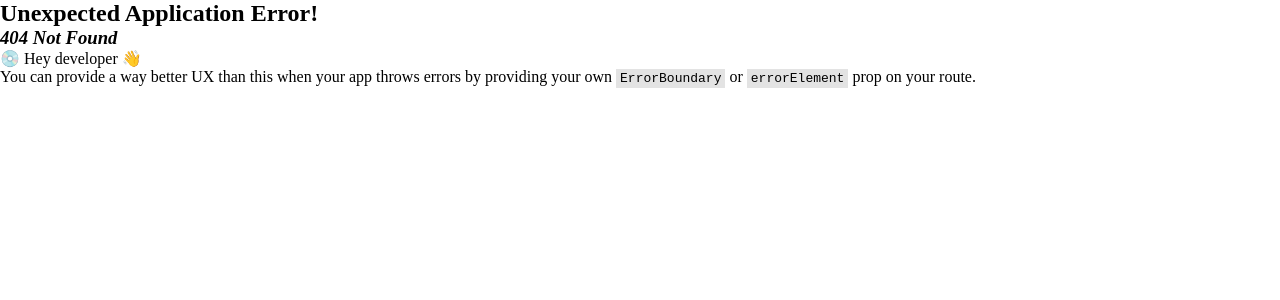
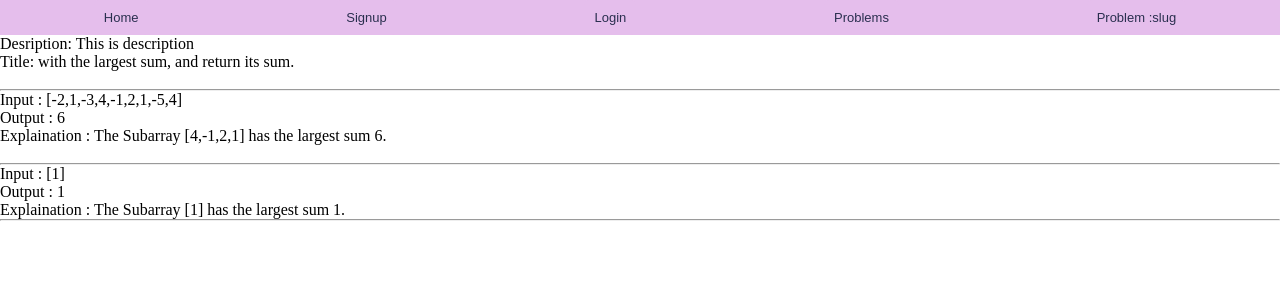
Before and after one commit to hkirat/react-assignment, a React (Vite) app: page /problems/slug in a window 1280 px wide. Before the commit this address had no page. Shown: the top 300 px of the page. Built offline with nearby package versions, Linux system fonts and the light colour scheme.

Commit message:
feat: Better Routing

```diff
--- a/src/App.jsx
+++ b/src/App.jsx
@@ -1,30 +1,36 @@
 import React from "react";
 import "./index.css";
-import {Link}from 'react-router-dom';
+import { Routes, Route, Outlet, Link } from 'react-router-dom';
+import Signup from "./components/signup/Signup";
+import Login from "./components/login/login";
+import Problems from "./components/problemset/all/problems";
+import Problemslug from "./components/problemset/problem_slug/problem-slug";
+import Navbar from "./components/navbar/Navbar";
 const Landingpage = () => {
   return (
     <>
-      <div className="landingPage-buttons">
-        <Link to="/signup">
-          <button id="button">Signup</button>
-        </Link>
+      <Routes>
+        <Route path="/" element={<Home/>} />
+        <Route path="signup" element={<Signup />} />
+        <Route path="login" element={<Login />} />
+        <Route path="problems/all" element={<Problems />} />
+        <Route path="problems/slug" element={<Problemslug />} />
+      </Routes>
 
-        <Link to="/login">
-          <button id="button">Login</button>
-        </Link>
 
-         <Link to="/problems/all">
-          <button id="button">Problems</button>
-        </Link>
 
-         <Link to="/problem-slug">
-          <button id="button">Problem :slug</button>
-        </Link>
-
-      </div>
-      <div className="shitcode"><p>SHIT-CODE</p></div>
     </>
-  );
+  )
 };
 
+const Home = () =>{
+  return (
+    <>
+    <Navbar/>
+    <div className="shitcode"><p>SHITCODE</p></div>
+    </>
+  )
+}
+
+
 export default Landingpage;
--- a/src/components/login/login.jsx
+++ b/src/components/login/login.jsx
@@ -1,6 +1,8 @@
+import Navbar from "../navbar/Navbar"
 const Login = () => {
 return(
     <>
+        <Navbar/>
 	<div className="signup">
 	<span id="signupelement">email </span><input  placeholder="email"/> <br/> <br/>
 	<span id="signupelement">password</span> <input placeholder="password"/> <br/>
--- /dev/null
+++ b/src/components/navbar/Navbar.jsx
@@ -0,0 +1,32 @@
+import {Routes, Route , Outlet , Link}from 'react-router-dom';
+const Navbar = () => {
+  return(
+    <>
+    <div className="landingPage-buttons">
+
+	<Link to="/">
+    <button id="button">Home</button>
+    </Link>
+
+		<Link to="/signup">
+    <button id="button">Signup</button>
+    </Link>
+
+    <Link to="/login">
+    <button id="button">Login</button>
+    </Link>
+
+    <Link to="/problems/all">
+    <button id="button">Problems</button>
+    </Link>
+
+    <Link to="/problems/slug">
+    <button id="button">Problem :slug</button>
+    </Link>
+
+    </div>
+
+    </>
+  )}
+
+export default Navbar
--- a/src/components/problemset/all/problems.jsx
+++ b/src/components/problemset/all/problems.jsx
@@ -1,7 +1,7 @@
 import { useState } from "react";
 import "./../../../index.css"
 import ReactDOM, { createRoot } from 'react-dom/client'
-
+import Navbar from "../../navbar/Navbar";
 const problems = [
  {
     title: "201. Bitwise AND of Numbers Range",
@@ -47,6 +47,7 @@ const Problems = () => {
   const [problems1, setProblems] = useState(problems)
   return (
     <>
+    <Navbar/>
       <h2>Problems</h2>
       <br/>
       <button id="problembutton" onClick={() => { console.log('hello'), setProblems(problems) }}>1</button>
--- a/src/components/problemset/problem_slug/problem-slug.jsx
+++ b/src/components/problemset/problem_slug/problem-slug.jsx
@@ -1,5 +1,5 @@
 import { useState } from "react"
-
+import Navbar from "../../navbar/Navbar"
 const Problemslug = () => {
 
 const [problem, setProblem] = useState({
@@ -20,6 +20,7 @@ const [problem, setProblem] = useState({
 })
 return(
     <>
+    <Navbar/>
     Desription:  {problem.description}
     <br/>
     Title: {problem.title}
--- a/src/components/signup/Signup.jsx
+++ b/src/components/signup/Signup.jsx
@@ -1,8 +1,11 @@
 import React from "react";
 import "./../../index.css" ;
+import Navbar from "../navbar/Navbar";
+
 const Signup = () => {
 return (
 	<>
+	<Navbar/>
 	<div className="signup">
 	<span id="signupelement">email </span><input  placeholder="email"/> <br/> <br/>
 	<span id="signupelement">password</span> <input placeholder="password"/> <br/>
--- a/src/main.jsx
+++ b/src/main.jsx
@@ -1,37 +1,12 @@
 import React from 'react'
 import ReactDOM, { createRoot } from 'react-dom/client'
+import { BrowserRouter } from 'react-router-dom';
 import Landingpage from './App';
-import {
-  createBrowserRouter,
-  RouterProvider,
-} from "react-router-dom";
-import Signup from './components/signup/Signup';
-import Login from './components/login/login';
-import Problems from './components/problemset/all/problems';
-import Problemslug from './components/problemset/problem_slug/problem-slug';
-const router = createBrowserRouter([
-  {
-    path: "/",
-    element: <Landingpage/>,
-  },
-  {
-    path: "signup",
-    element: <Signup/>,
-  },
-  {
-    path : "/login",
-    element:<Login/>,
-  },
-  {
-   path:"/problems/all",
-   element:<Problems/>,
-  },
-  {
-    path:"/problem-slug",
-    element: <Problemslug/>
-  }
-])
+
 
 ReactDOM.createRoot(document.getElementById('root')).render(
-<RouterProvider router={router}/>
+<BrowserRouter>
+  <Landingpage/>
+  </BrowserRouter>
+
 )
```
